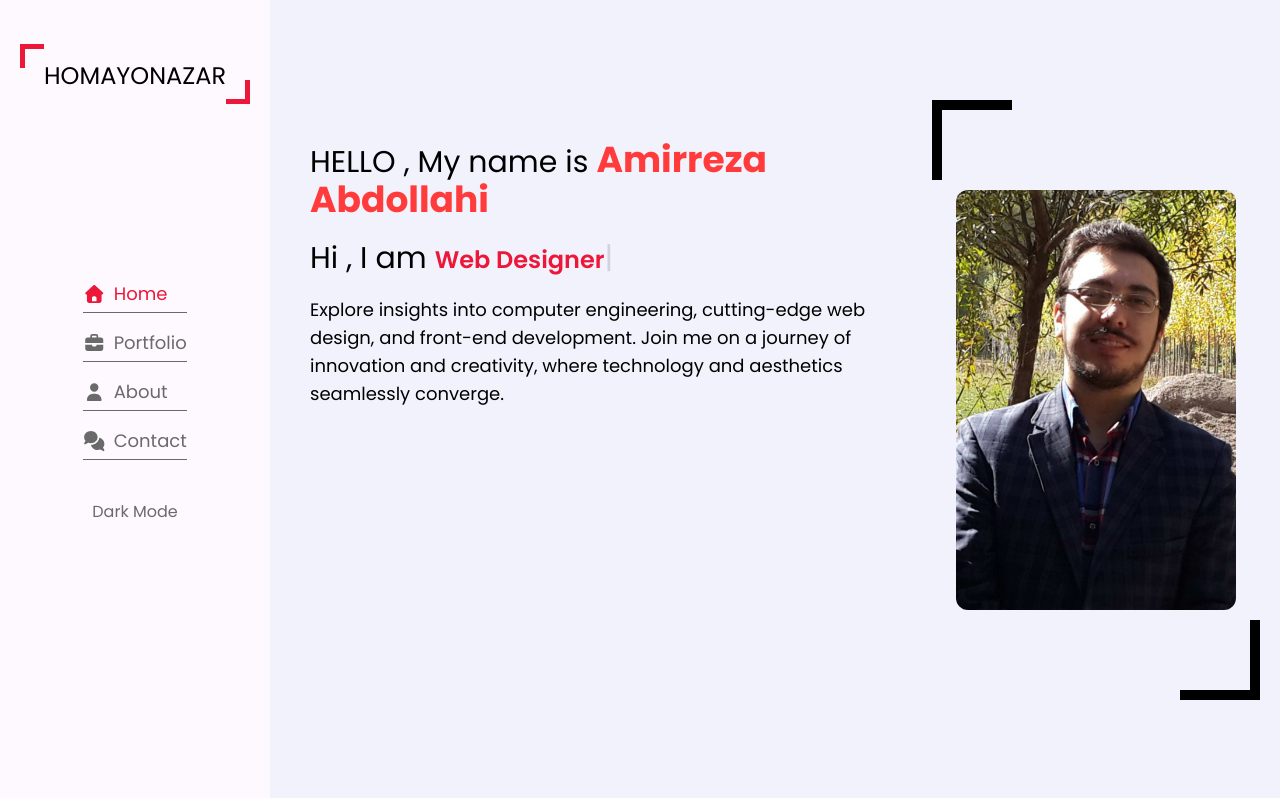
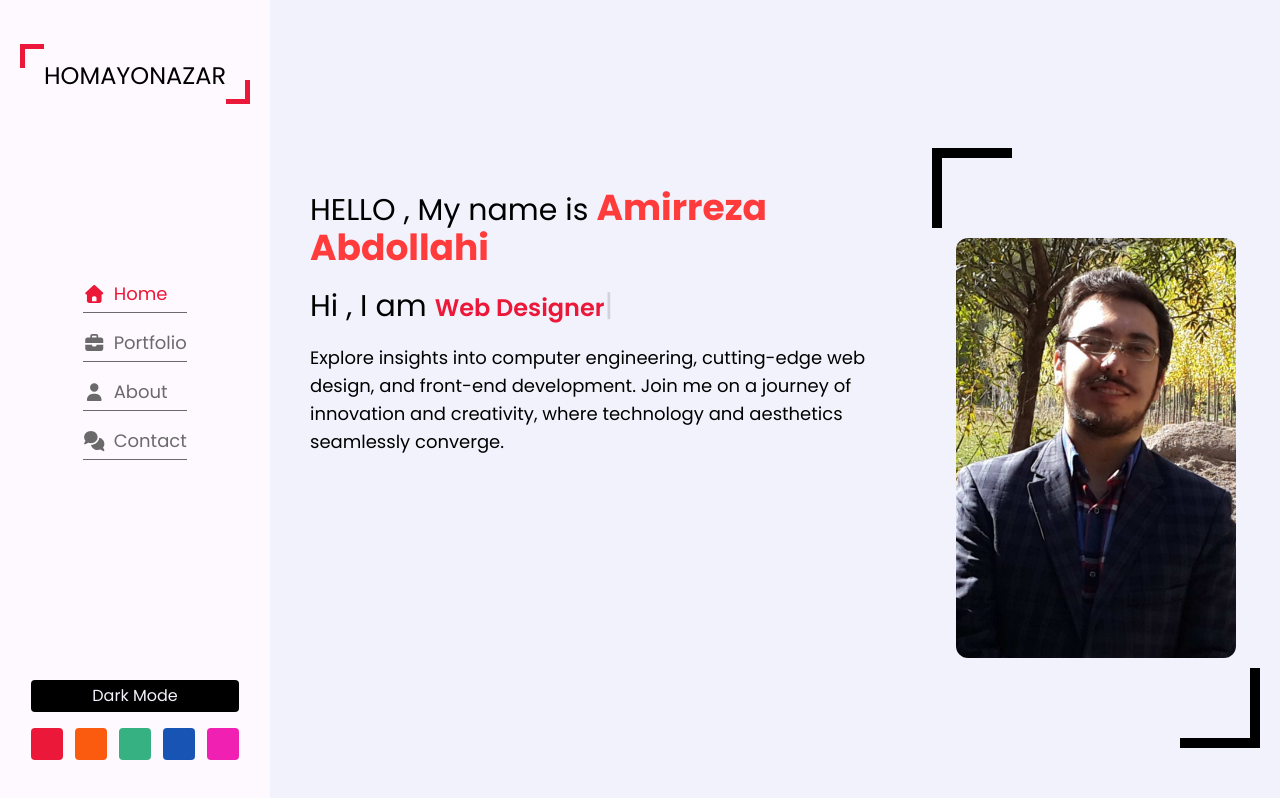
Before and after one commit to homayonazar/My-Website--New-Version-, a React (Vite) app: page / in a window 1280 px wide. Shown: the top 798 px of the page. Built offline with nearby package versions, Linux system fonts and the light colour scheme.

Commit message:
working on UI & sideMenu closing ...

```diff
--- a/src/components/SideMenu.tsx
+++ b/src/components/SideMenu.tsx
@@ -1,5 +1,5 @@
 import { FontAwesomeIcon } from '@fortawesome/react-fontawesome'
-import { faBriefcase, faComments, faHouse, faUser } from '@fortawesome/free-solid-svg-icons'
+import { faBars, faBriefcase, faComments, faHouse, faUser } from '@fortawesome/free-solid-svg-icons'
 import { useEffect, useState } from 'react';
 import { NavLink } from 'react-router-dom';
 
@@ -8,6 +8,8 @@ function SideMenu() {
         const saved = localStorage.getItem("theme");
         return saved ? saved === "dark" : false;
     });
+
+    const [isOpen, setIsOpen] = useState(false);
 
     useEffect(() => {
         const root = document.documentElement;
@@ -22,7 +24,15 @@ function SideMenu() {
 
     return (
         <div>
-            <div className="fixMenu fixed w-[270px] h-full flex flex-col items-center bg-[var(--bgside)] ">
+            <div
+                className="hamburgerMEnu fixed top-10 left-10 p-2  bg-[var(--bgside)] border-1 border-[var(--text)] rounded-lg cursor-pointer xl:hidden z-50"
+                onClick={() => setIsOpen(!isOpen)}>
+                <FontAwesomeIcon icon={faBars} className="text-2xl text-[var(--text)]" />
+            </div>
+
+            <div
+                className={`fixed top-0 left-0 w-[270px] h-full flex flex-col items-center bg-[var(--bgside)] transform transition-transform duration-300 z-40
+                    ${isOpen ? "translate-x-0" : "-translate-x-full"} xl:translate-x-0`}>
                 <h1 className="mt-15 text-2xl text-[var(--text)]">HOMAYONAZAR</h1>
                 <div className="absolute w-6 h-6 border-b-[5px] border-r-[5px] border-[var(--skin)] right-5 top-20"></div>
                 <div className="absolute w-6 h-6 border-t-[5px] border-l-[5px] border-[var(--skin)] left-5 top-11"></div>
@@ -49,9 +59,18 @@ function SideMenu() {
                         </NavLink>
                     </li>
                 </ul>
-                <button className="mt-10 cursor-pointer text-[var(--border)]" onClick={() => setDarkMode(!darkMode)}>
-                    {darkMode ? "Light Mode" : "Dark Mode"}
-                </button>
+                <div className="fixed bottom-10 flex flex-col justify-center">
+                    <button className="mt-10 cursor-pointer text-[var(--border)]" onClick={() => setDarkMode(!darkMode)}>
+                        {darkMode ? <p className='bg-[var(--text)] text-[var(--bg)] rounded p-1  transition-transform duration-300 hover:scale-95 '>Light Mode</p> : <p className='bg-[var(--text)] text-[var(--bg)] rounded p-1  transition-transform duration-300 hover:scale-95'>Dark Mode</p>}
+                    </button>
+                    <div className="colorsBox flex flex-row justify-between mt-4 gap-3">
+                        <div className="red bg-[#ec1839] p-4 rounded cursor-pointer transition-transform duration-200 hover:scale-120 hover:active:rotate-20" />
+                        <div className="orange bg-[#fa5b0f] p-4 rounded cursor-pointer transition-transform duration-200 hover:scale-120 hover:active:rotate-20" />
+                        <div className="green bg-[#36b182] p-4 rounded cursor-pointer transition-transform duration-200 hover:scale-120 hover:active:rotate-20" />
+                        <div className="blue bg-[#1854b4] p-4 rounded cursor-pointer transition-transform duration-200 hover:scale-120 hover:active:rotate-20" />
+                        <div className="pink bg-[#f021b2] p-4 rounded cursor-pointer transition-transform duration-200 hover:scale-120 hover:active:rotate-20" />
+                    </div>
+                </div>
             </div>
         </div>
     );
--- a/src/pages/About.tsx
+++ b/src/pages/About.tsx
@@ -9,8 +9,8 @@ export default function About() {
     return (
         <div>
             <SideMenu />
-            <div className="ABOUT flex justify-center">
-                <div className="About ml-[270px] max-w-300">
+            <div className="ABOUT flex justify-center pt-12">
+                <div className="About w-full xl:ml-[270px] max-w-[1150px]">
                     <h2 className="text-4xl font-bold p-10 block">
                         <p className="text-4xl text-[var(--texttitle)]">About me</p>
                         <div className="ddd border-t-4 w-[60px] border-[var(--skin)]"></div>
--- a/src/pages/Contact.tsx
+++ b/src/pages/Contact.tsx
@@ -7,8 +7,8 @@ export default function Contact() {
     return (
         <div>
             <SideMenu />
-            <div className="CONTACT">
-                <div className="contact ml-[270px] max-w-300 ">
+            <div className="CONTACT flex justify-center pt-12">
+                <div className="contact w-full xl:ml-[270px] max-w-[1150px] ">
                     <div className="text-4xl font-bold p-10  text-[var(--texttitle)] ">
                         <p className="text-4xl font-bold  text-[var(--texttitle)]">Contact</p>
                         <div className="ddd border-t-4 w-[60px] border-[var(--skin)]"></div>
--- a/src/pages/Home.tsx
+++ b/src/pages/Home.tsx
@@ -10,8 +10,8 @@ export default function Home() {
             <div>
                 <SideMenu />
 
-                <div className="flex justify-center flex-row items-center">
-                    <div className="ml-[270px] max-w-300 ">
+                <div className="flex justify-center flex-row items-center  pt-12">
+                    <div className="w-full xl:ml-[270px] max-w-[1150px] ">
                         <div className="mainSection flex flex-row justify-center  content-center gap-1">
                             <div className="p-10 w-2/3 pt-30">
                                 <h2 className="text-3xl text-left my-5 text-[var(--text)]">HELLO , My name is <span className="red-force text-4xl text-[var(--skin)] font-bold">Amirreza Abdollahi</span></h2>
--- a/src/pages/Protfolio.tsx
+++ b/src/pages/Protfolio.tsx
@@ -18,8 +18,8 @@ export default function Protfolio() {
     return (
         <>
             <SideMenu />
-            <div className="flex justify-center flex-row items-center">
-                <div className="PortFolio ml-[270px] max-w-300 ">
+            <div className="flex justify-center flex-row items-center pt-12">
+                <div className="PortFolio w-full xl:ml-[270px] max-w-[1150px]">
                     <div className="PortfolioText">
                         <h2 className="text-4xl font-bold p-10 block">
                             <p className="text-4xl font-bold text-[var(--texttitle)]">Portfolio</p>
```
